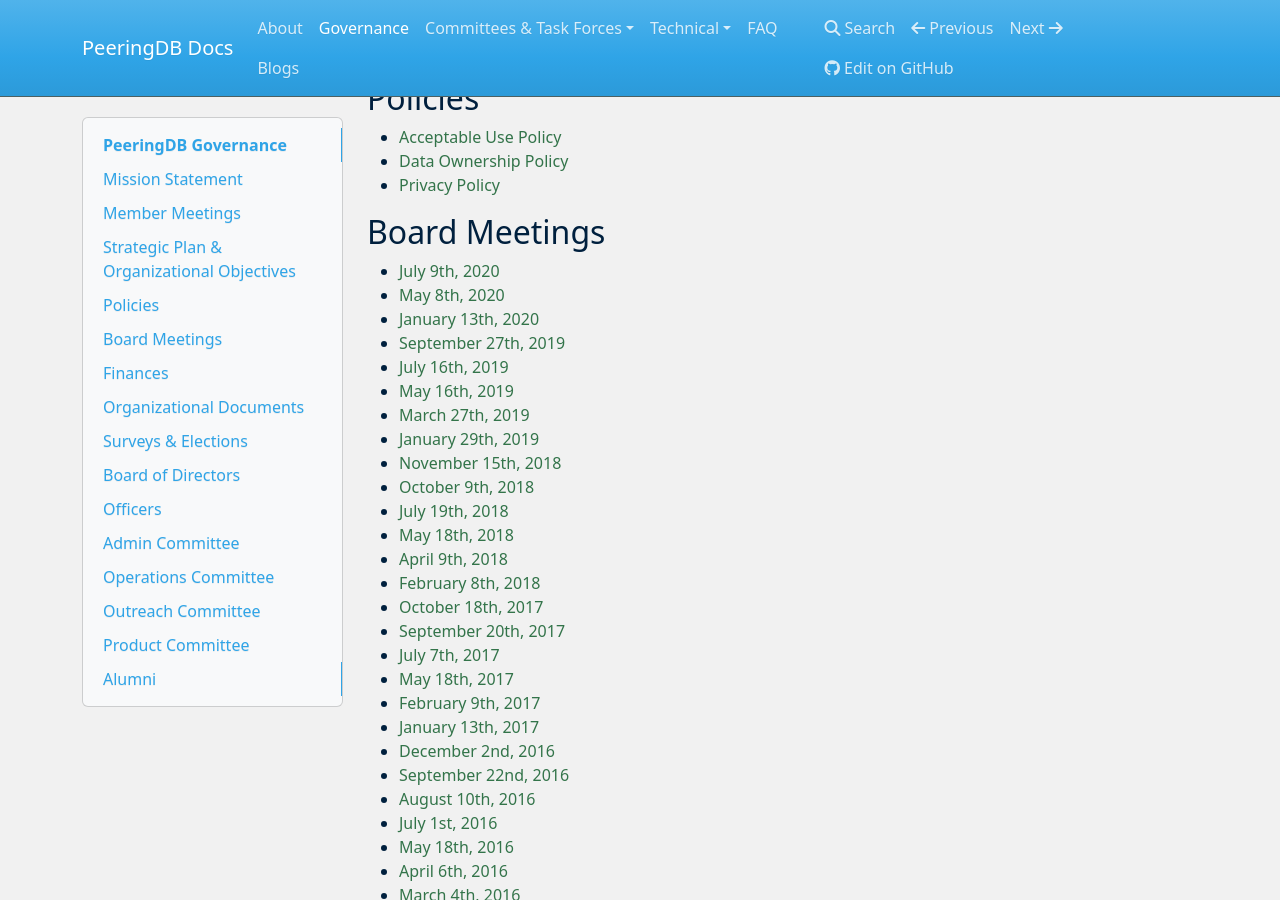
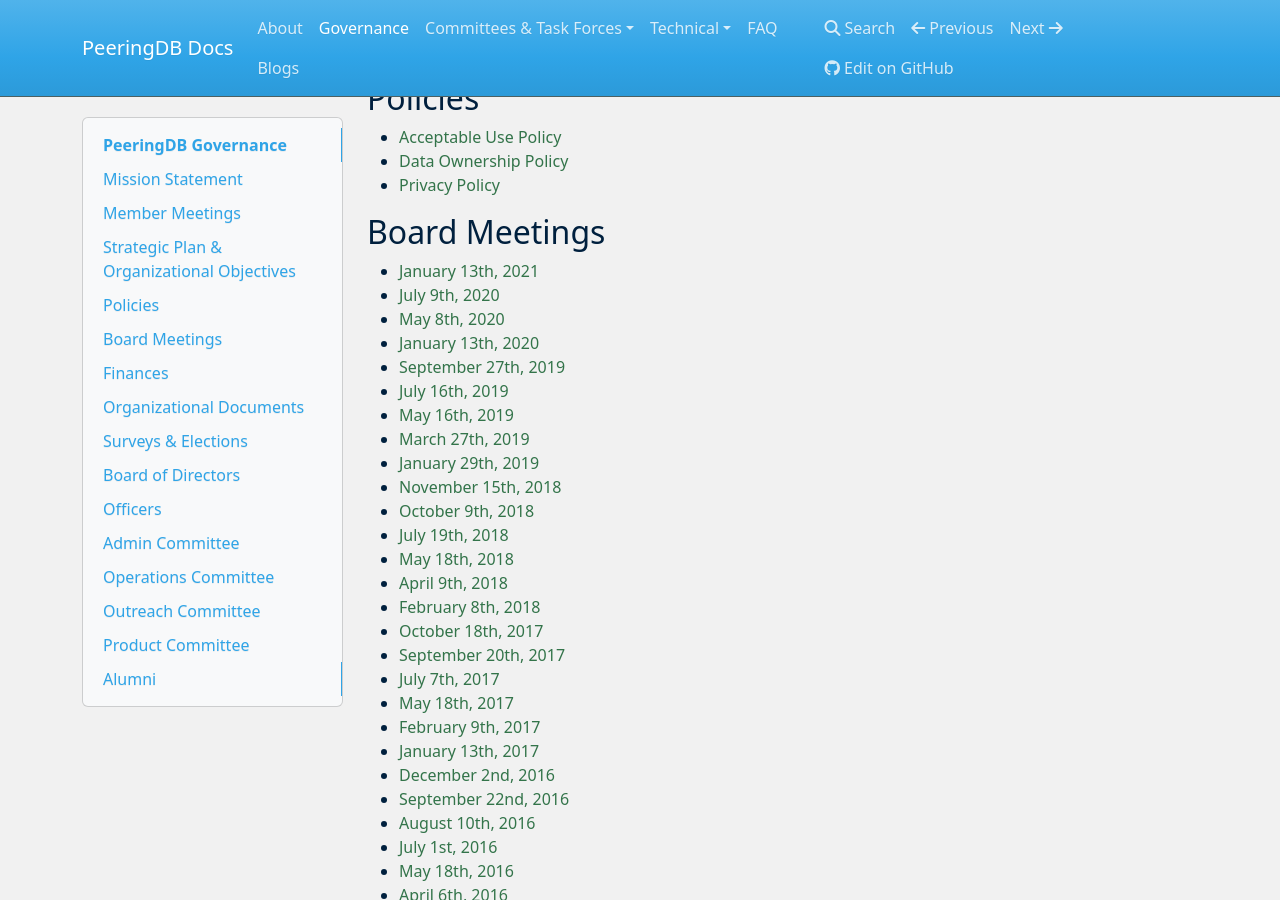
Before and after one commit to peeringdb/docs, an MkDocs documentation site: the page built from docs/gov.md, in a window 1280 px wide and 900 px high, scrolled down 524 px. Built offline with MkDocs 1.6.1, drawn with Linux system fonts in a browser that asks for light colours; nearby versions of some CDN libraries.

Commit message:
Board meeting minutes.

```diff
--- a/docs/gov.md
+++ b/docs/gov.md
@@ -27,6 +27,7 @@
 
 ## Board Meetings
 
+- [January 13th, 2021](gov/legaldocs/2021-01-13_PeeringDB_Board_Minutes.pdf)
 - [July 9th, 2020](gov/legaldocs/2020-07-09_PeeringDB_Board_Minutes.pdf)
 - [May 8th, 2020](gov/legaldocs/2020-05-08_PeeringDB_Board_Minutes.pdf)
 - [January 13th, 2020](gov/legaldocs/2020-01-13_PeeringDB_Board_Minutes.pdf)
```
Also changed, not shown: 2 other files.
